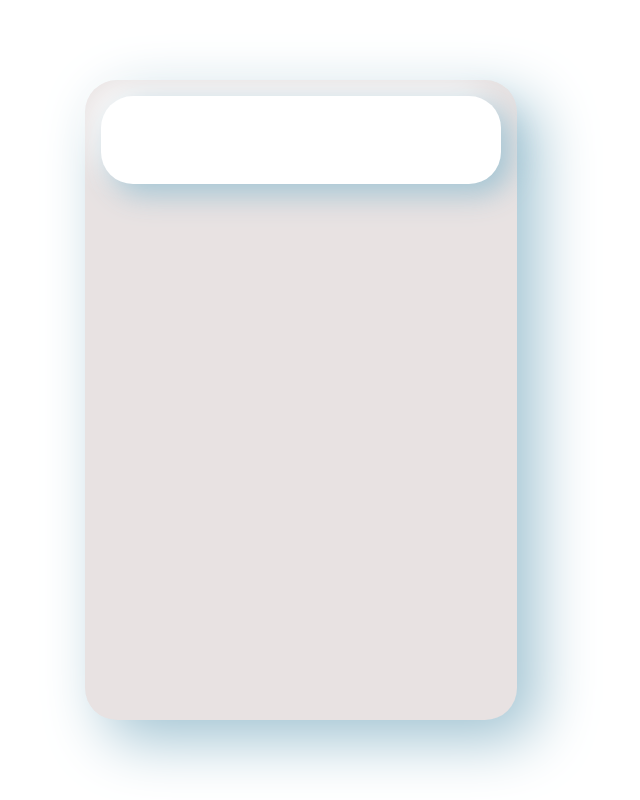
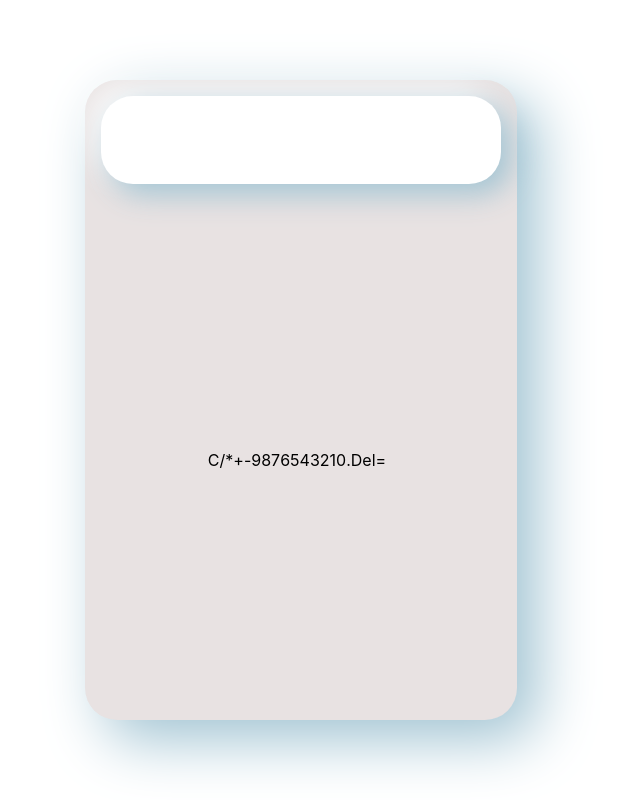
Before and after one commit to amymgardiner/Calculator, a React (Create React App) app: page / in a window 1280 px wide. Shown: the whole page, without its empty margins (339-979 px from the left). Built offline with nearby package versions, Linux system fonts and the light colour scheme.

Commit message:
starting to add buttons

```diff
--- /dev/null
+++ b/src/components/Button.js
@@ -0,0 +1,12 @@
+import React from 'react';
+import classes from './Button.module.css';
+
+function Button({value}) {
+    return (
+        <div className={classes.calcButtons}>
+            {value}
+        </div>
+    );
+}
+
+export default Button;
--- a/src/components/Home.js
+++ b/src/components/Home.js
@@ -1,17 +1,23 @@
-import React from 'react'
-import classes from "./Home.module.css"
+import React from 'react';
+import classes from "./Home.module.css";
+import Button from './Button';
 
 function Home() {
+
+    const buttons = ["C","/","*","+","-","9","8","7","6","5","4","3","2","1","0",".","Del","="];
+
     return (
         <div className={classes.homepage}>
             <div className={classes.calculator}>
                 <div className={classes.display}>
-                    <div className={classes.displaybox}></div>
+                    <div className={classes.displayBox}></div>
+                </div>
+                <div className={classes.buttons}>
+                    {buttons.map((ele,index)=> {return <Button value={ele} key={index}/>})}
                 </div>
             </div>
-            <div className={classes.buttons}></div>
         </div>
     )
 }
 
-export default Home
+export default Home;
--- a/src/components/Home.module.css
+++ b/src/components/Home.module.css
@@ -33,7 +33,7 @@
     box-shadow: 10px 10px 30px #A0C3D2, -10px -10px 30px #ffff;
 }
 
-.display-box{
+.displayBox{
     width: 24rem;
     height: min-content;
     overflow-y: auto;
@@ -41,3 +41,13 @@
     padding-right: 0.75rem;
     text-align: right;
 }
+
+.buttons{
+    height: 33rem;
+    width: 26.5rem;
+    display: flex;
+    flex-flow: row wrap;
+    justify-content: center;
+    align-items: center;
+    border-radius: 2rem;
+}
```
Also changed, not shown: src/components/Button.module.css (added), 1 other file (tests, documents, lock files or other folders).
